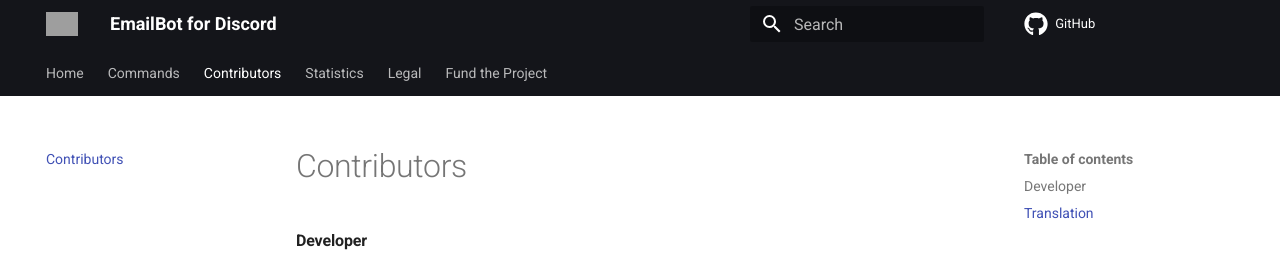
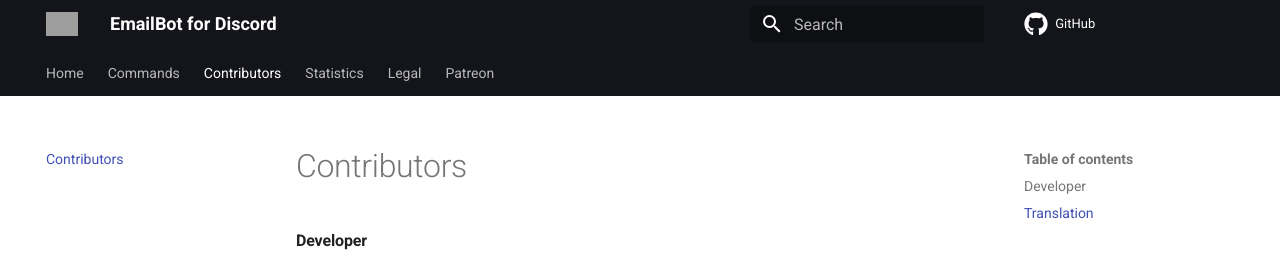
Before and after one commit to lkaesberg/EmailVerify, an MkDocs documentation site: the page built from docs/contributing.md, in a window 1280 px wide. Shown: the top 257 px of the page. Built offline with MkDocs 1.6.1 and Material for MkDocs 9.7.7, drawn with Linux system fonts in a browser that asks for light colours; comment, search, counter and statistics services are not loaded; grey boxes are pictures that could not be loaded.

Commit message:
feat(website): add patreon

```diff
--- a/mkdocs.yml
+++ b/mkdocs.yml
@@ -18,4 +18,4 @@ nav:
   - 'contributing.md'
   - Statistics: https://EmailBot.srtf.dev
   - 'legal.md'
-  - Fund the Project: https://www.paypal.com/donate/?hosted_button_id=22PJP92QSLB2J
+  - Patreon: https://www.patreon.com/emailbotdiscord
```
